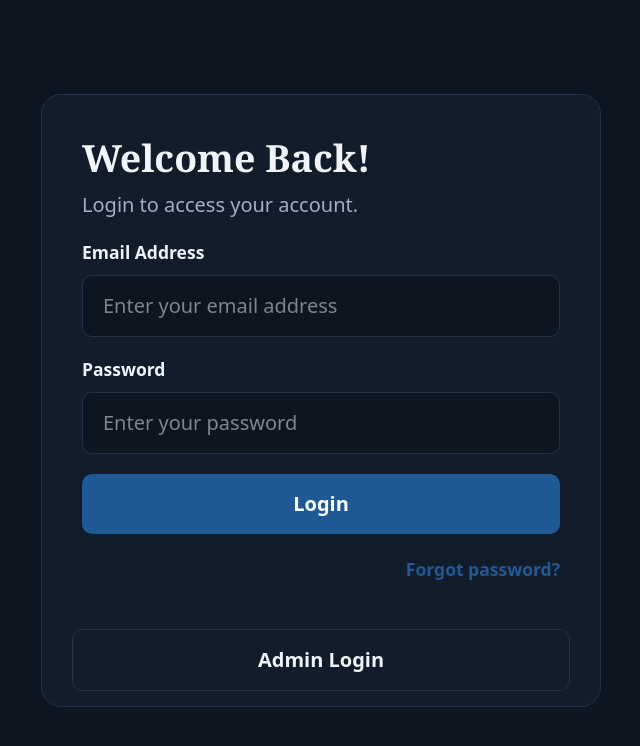
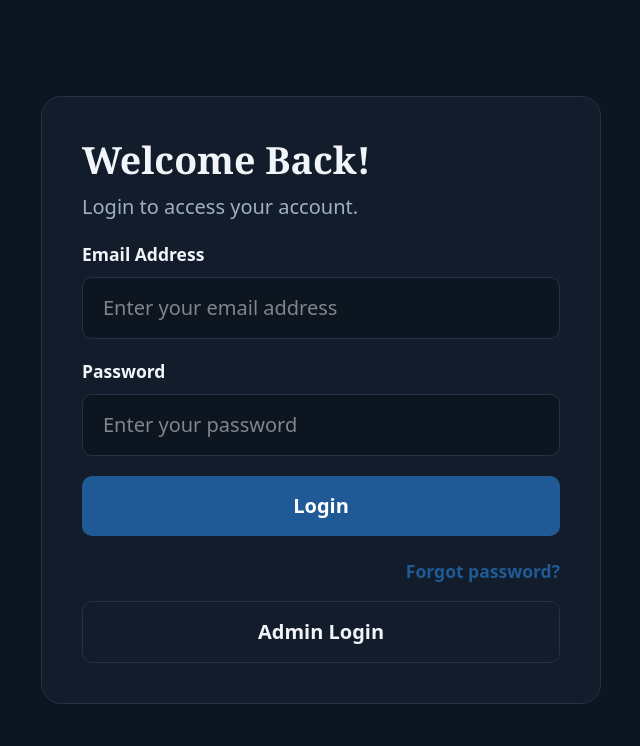
Before and after one commit to zyloeeep/Profile-View-of-Students-for-an-Online-Enrollment-System, a Django app: page /login/ in a window 1280 px wide. Shown: the top 746 px of the page, without its empty margins (319-959 px from the left). Run offline with Django 5.2, Linux system fonts and the light colour scheme; style sheets or scripts are compiled from the project's sources.

Commit message:
Fix admin login form

```diff
--- a/online_enrollment/templates/login.html
+++ b/online_enrollment/templates/login.html
@@ -96,13 +96,15 @@
                 </div>
             </form>
 
+
             <!-- Admin Login (class demo only) -->
-            <form method="POST" class="w-full space-y-4 p-6 pb-3"
+            <form
                 method="POST"
                 action="{% url 'demo_admin_login' %}"
-                class="px-6 pb-6 sm:px-8 sm:pb-8"
+                class="w-full space-y-4 px-6 pb-6 sm:px-8 sm:pb-8"
             >
                 {% csrf_token %}
+
                 <button
                     type="submit"
                     class="w-full rounded-lg border border-line bg-transparent px-4 py-3 font-semibold text-ink transition hover:bg-page"
@@ -111,6 +113,7 @@
                 </button>
             </form>
 
+
         </div>
     </main>
 
```
